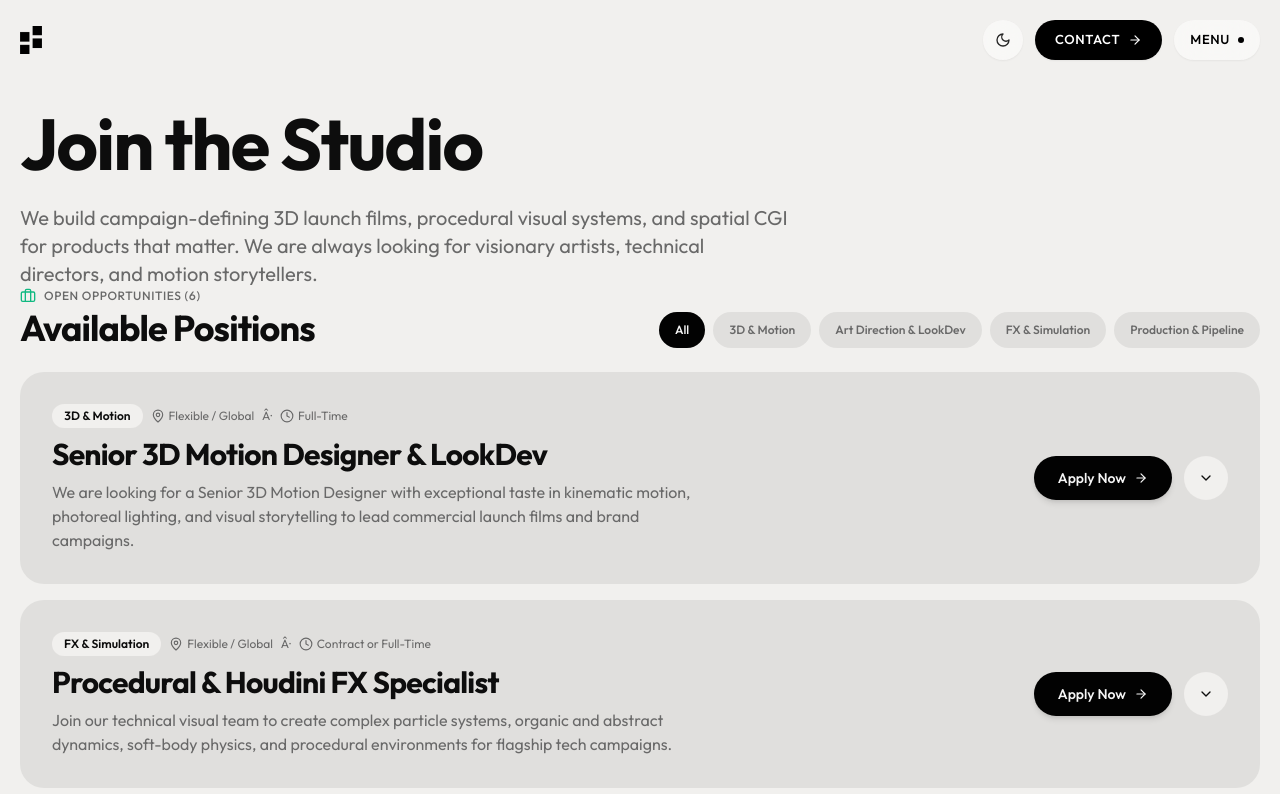
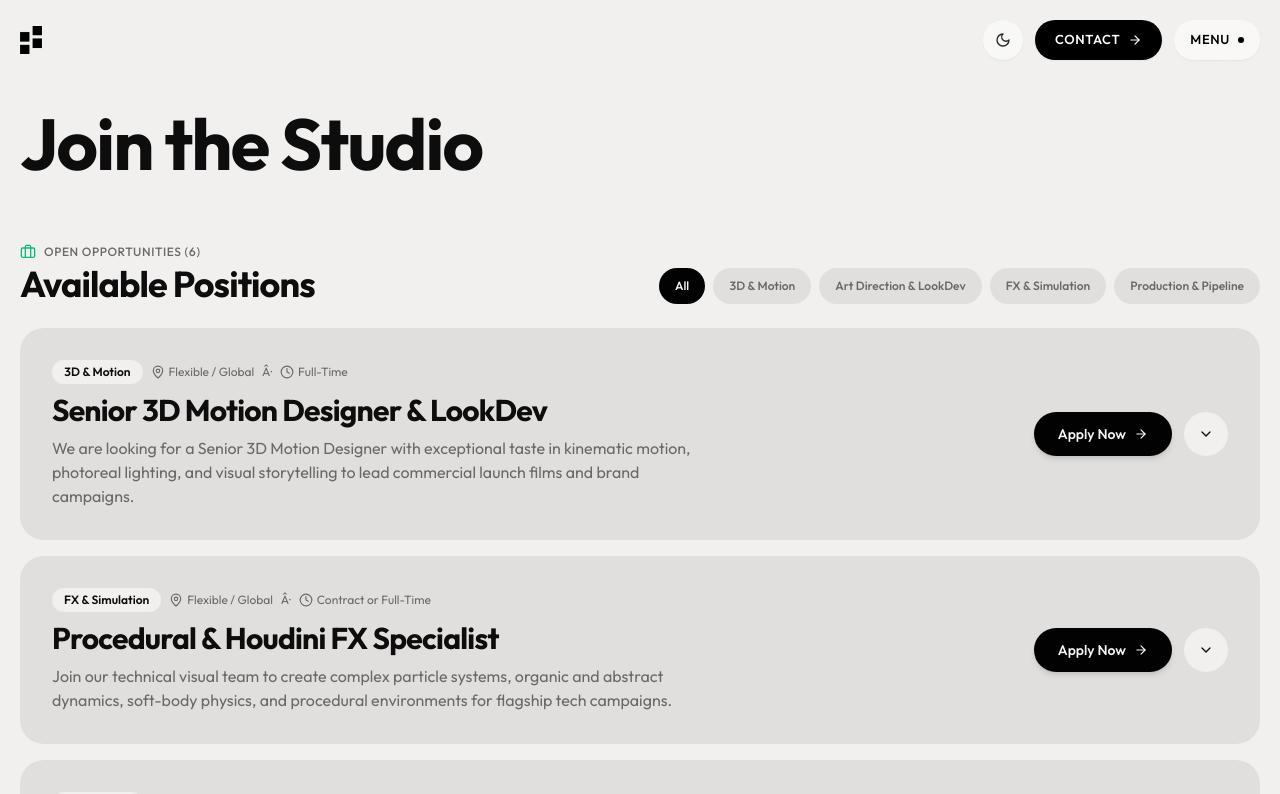
Before and after one commit to pixelgridstudios/PGS-Website-v1, a React (Vite) app: page /careers in a window 1280 px wide. Shown: the top 794 px of the page. Built offline with nearby package versions, Linux system fonts and the light colour scheme.

Commit message:
Remove subtitle paragraph from Careers page and adjust header spacing

```diff
--- a/src/pages/Careers.tsx
+++ b/src/pages/Careers.tsx
@@ -43,13 +43,10 @@ export const Careers: React.FC = () => {
     <div className="px-3 sm:px-5">
       <div className="mx-auto max-w-[1600px] pt-8 sm:pt-12 pb-2 sm:pb-3">
         {/* 1. Page Header */}
-        <section data-reveal className="flex flex-col gap-4 max-w-4xl">
+        <section data-reveal className="flex flex-col gap-4 max-w-4xl mb-10 sm:mb-16">
           <h1 className="font-display text-4xl sm:text-6xl lg:text-7xl font-bold tracking-tight text-brand-foreground leading-[1.05]">
             Join the Studio
           </h1>
-          <p className="mt-2 text-lg sm:text-xl text-brand-subtle font-normal leading-relaxed max-w-3xl">
-            We build campaign-defining 3D launch films, procedural visual systems, and spatial CGI for products that matter. We are always looking for visionary artists, technical directors, and motion storytellers.
-          </p>
         </section>
 
 
```
